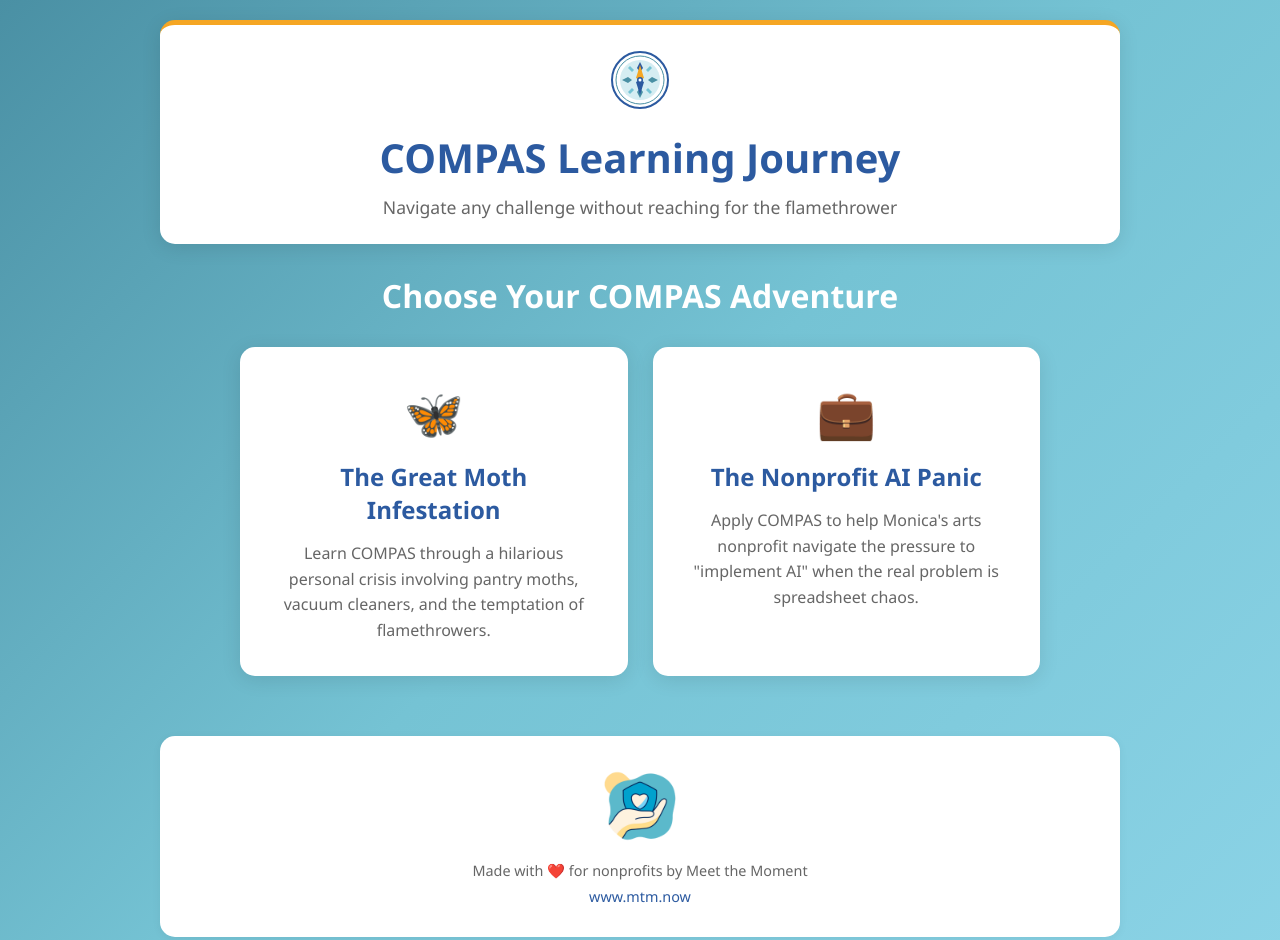
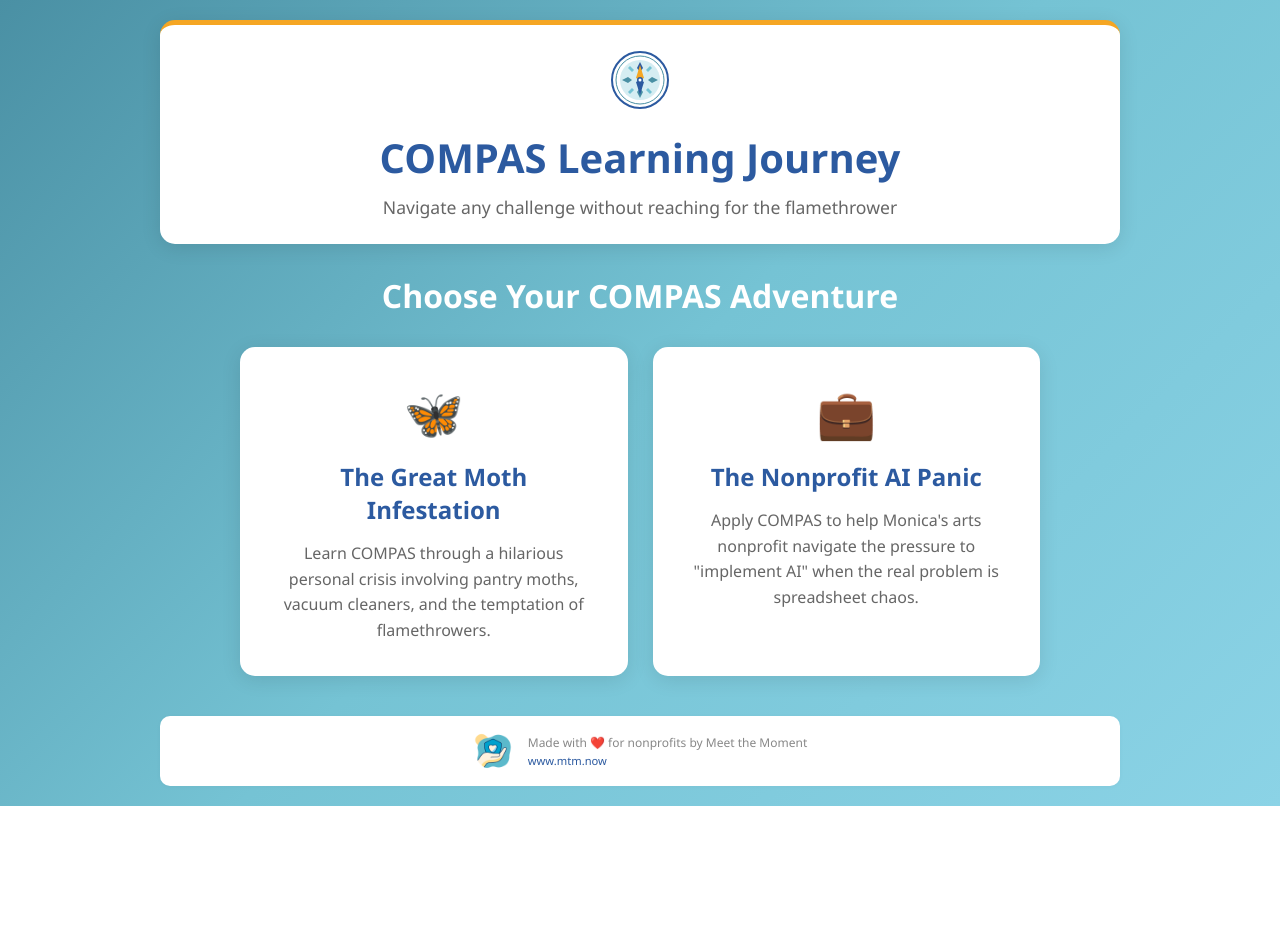
Before and after one commit to ksnyder-mtm/compas-ai-game, a plain HTML site: page index.html in a window 1280 px wide. Shown: the top 940 px of the page. After the commit the page ends 806 px from the top, so only its background shows below. Drawn offline with Linux system fonts and the light colour scheme.

Commit message:
Make footer more subtle and compact
- Reduced footer height with less padding (15px vs 30px)
- Made logo smaller (40px vs 80px)
- Decreased font sizes for more subtle branding
- Changed to horizontal layout with logo and text side-by-side
- Reduced shadow for less visual prominence
- Maintained branding while being less conspicuous

```diff
--- a/index.html
+++ b/index.html
@@ -875,31 +875,41 @@
 
         /* Footer styles */
         .footer {
-            margin-top: 60px;
-            padding: 30px 20px;
+            margin-top: 40px;
+            padding: 15px 20px;
             text-align: center;
             background: white;
-            border-radius: 15px;
-            box-shadow: 0 2px 10px rgba(0,0,0,0.05);
+            border-radius: 10px;
+            box-shadow: 0 1px 5px rgba(0,0,0,0.03);
+            display: flex;
+            align-items: center;
+            justify-content: center;
+            gap: 15px;
         }
 
         .footer-logo {
-            width: 80px;
-            height: 80px;
-            margin: 0 auto 15px;
+            width: 40px;
+            height: 40px;
             display: block;
         }
 
+        .footer-content {
+            display: flex;
+            flex-direction: column;
+            align-items: flex-start;
+            gap: 2px;
+        }
+
         .footer-text {
-            color: #666;
-            font-size: 0.9em;
-            margin: 5px 0;
+            color: #888;
+            font-size: 0.75em;
+            margin: 0;
         }
 
         .footer-link {
             color: #2c5aa0;
             text-decoration: none;
-            font-size: 0.9em;
+            font-size: 0.7em;
             transition: color 0.3s ease;
         }
 
@@ -1150,8 +1160,10 @@
         <!-- Footer -->
         <div class="footer">
             <img src="mtm-logo.png" alt="Meet the Moment" class="footer-logo">
-            <p class="footer-text">Made with ❤️ for nonprofits by Meet the Moment</p>
-            <a href="https://www.mtm.now" target="_blank" class="footer-link">www.mtm.now</a>
+            <div class="footer-content">
+                <p class="footer-text">Made with ❤️ for nonprofits by Meet the Moment</p>
+                <a href="https://www.mtm.now" target="_blank" class="footer-link">www.mtm.now</a>
+            </div>
         </div>
     </div>
 
```
